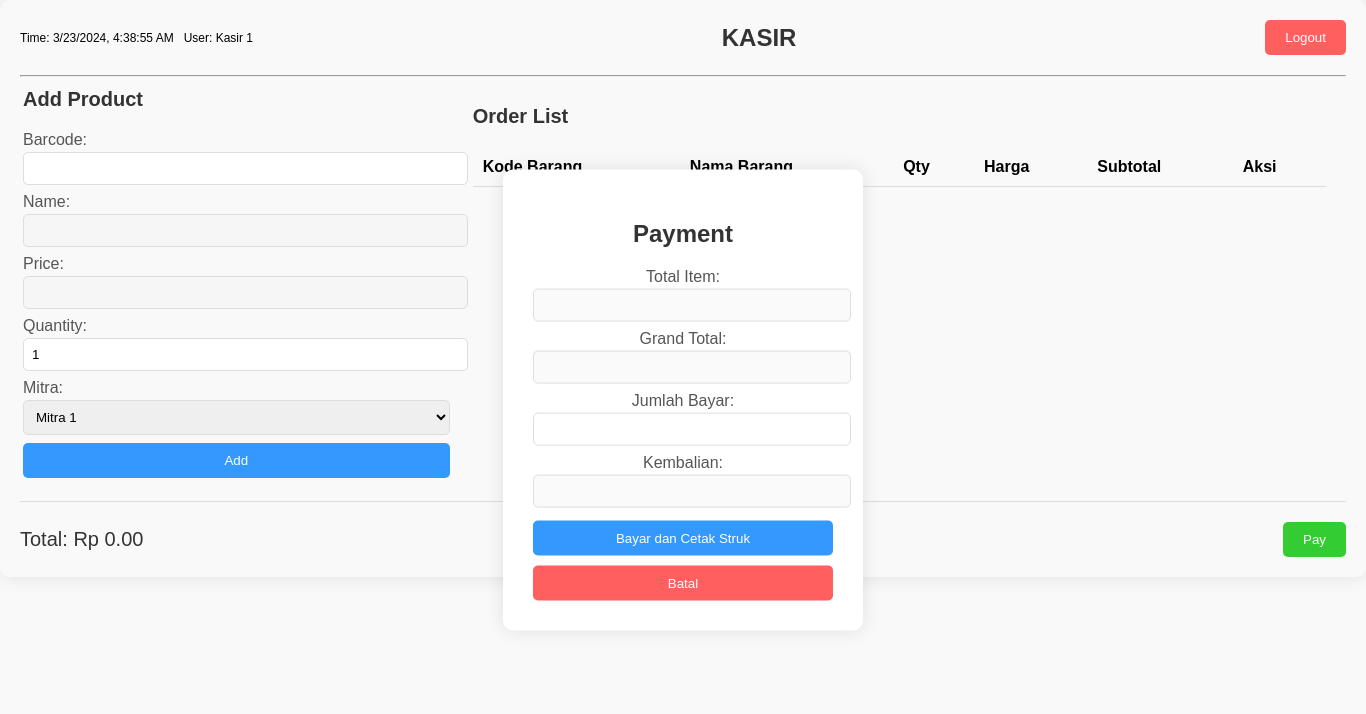
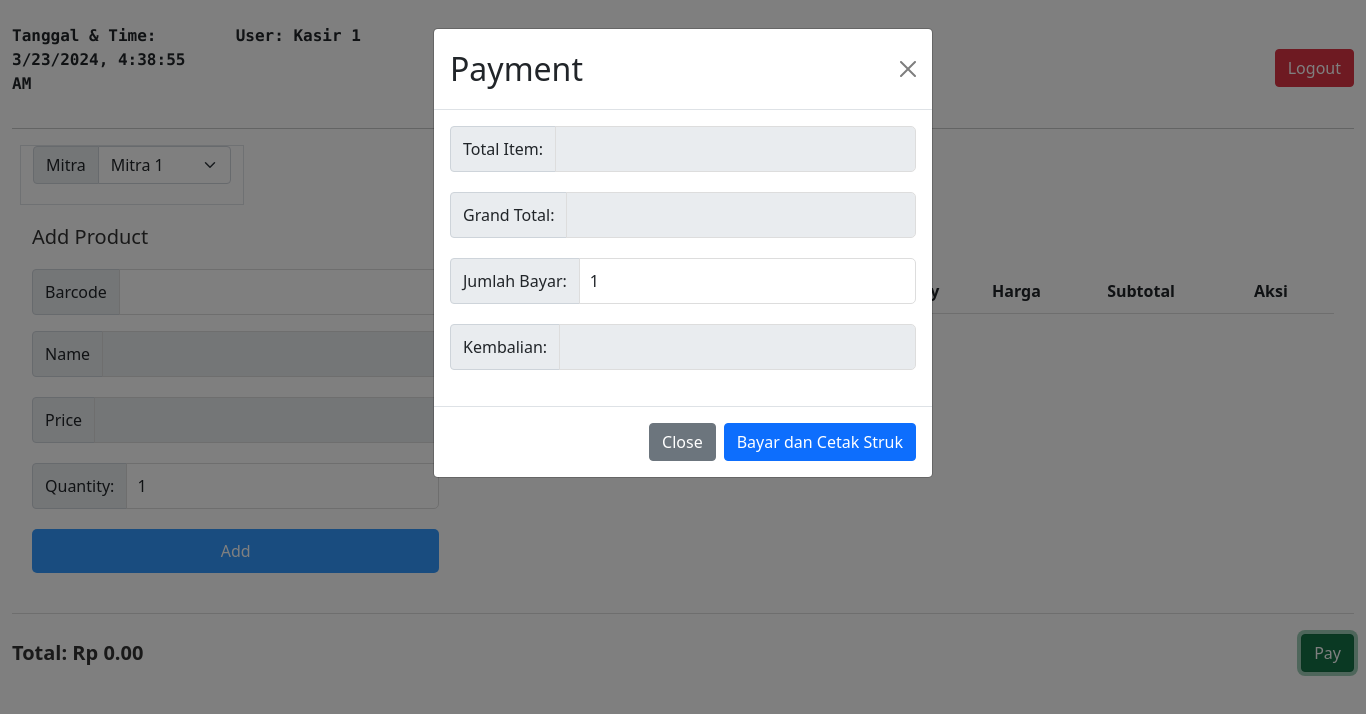
Before and after one commit to Inno013/skecho-fe, an Electron app: page views/kasir/KasirPage.html in a window 1366 px wide. Both pictures are taken after a click on the button "Pay". Drawn offline with Linux system fonts and the light colour scheme.

Commit message:
Modified KasirPage using bootstrap

```diff
--- a/assets/css/Kasir.css
+++ b/assets/css/Kasir.css
@@ -30,32 +30,18 @@ header {
   font-size: 24px;
 }
 
-
-.order {
-    flex: 2; /* Mengubah flex menjadi 2 untuk memperbesar tabel */
-    padding: 20px;
-    order: 2; /* Tukar posisi dengan .add-product */
-}
-
-.add-product {
-    flex: 1;
-    padding: 3px; /* Mengurangi padding agar bagian "Add Product" lebih kecil */
-    order: 1; /* Tukar posisi dengan .order */
-}
-
 /* Akhir dari perubahan untuk mengecilkan bagian "Add Product" dan menukarnya dengan "Order List" */
 
 /* Tambahkan gaya berikut untuk memperindah tampilan aplikasi kasir POS Anda */
 
 body {
-    font-family: 'Arial', sans-serif;
+  font-family: "Arial", sans-serif;
   margin: 0;
   padding: 0;
   background-color: #f9f9f9;
   background-size: cover; /* Agar gambar background menutupi seluruh area */
   background-repeat: no-repeat; /* Agar gambar background tidak diulang */
 }
-
 
 .container {
   max-width: 100%; /* Mengatur lebar maksimum sesuai dengan lebar layar */
@@ -69,27 +55,12 @@ header {
   display: flex;
   justify-content: space-between;
   align-items: center;
-    margin-bottom: 20px;
 }
 
 header h1 {
   margin: 0;
   font-size: 24px;
   color: #333;
-}
-
-.logout-btn {
-    padding: 10px 20px;
-    background-color: #ff5f5f;
-    color: #fff;
-    border: none;
-    border-radius: 5px;
-    cursor: pointer;
-    transition: background-color 0.3s;
-}
-
-.logout-btn:hover {
-    background-color: #ff3333;
 }
 
 section {
@@ -108,7 +79,8 @@ table {
   border-collapse: collapse;
 }
 
-table th, table td {
+table th,
+table td {
   padding: 10px;
   border-bottom: 1px solid #ddd;
   text-align: left;
@@ -118,7 +90,6 @@ table th, table td {
   margin-bottom: 20px;
 }
 
-
 input[type="text"],
 input[type="number"] {
   width: calc(100% - 20px);
@@ -126,7 +97,6 @@ input[type="number"] {
   border: 1px solid #ddd;
   border-radius: 5px;
 }
-
 
 .add-btn {
   display: block;
@@ -170,7 +140,6 @@ footer {
 
 .pay-btn:hover {
   background-color: #00b300;
-
 }
 /* Tambahkan gaya untuk mengatur tampilan pop-out */
 .payment-container {
@@ -196,25 +165,12 @@ footer {
   font-size: 24px;
 }
 
-.input-group {
-    margin-bottom: 5px; /* Mengurangi jarak antara setiap input group */
-}
-
-.input-group label {
-    display: block;
-    font-size: 16px;
-    color: #555;
-    margin-bottom: 3px; /* Mengurangi jarak bawah label */
-}
-
-.input-group input[type="text"],
-.input-group input[type="number"],
-.input-group select {
-    width: 100%;
-    padding: 8px;
-    border: 1px solid #ddd;
-    border-radius: 5px;
-    margin-bottom: 3px; /* Mengurangi jarak bawah input */
+#amount-paid[type="number"]::-webkit-inner-spin-button,
+#amount-paid[type="number"]::-webkit-outer-spin-button,
+#barcode[type="number"]::-webkit-inner-spin-button,
+#barcode[type="number"]::-webkit-outer-spin-button {
+  -webkit-appearance: none;
+  margin: 0;
 }
 
 .submit-btn {
--- a/main.js
+++ b/main.js
@@ -13,7 +13,7 @@ const createWindow = () => {
     },
   });
   win.webContents.openDevTools(); // helper only for development
-  win.loadFile("views/kasir/kasir.html");
+  win.loadFile("views/kasir/KasirPage.html");
   // win.on("close", function (e) {
   //   const choice = dialog.showMessageBoxSync(this, {
   //     type: "question",
--- a/views/kasir/KasirPage.html
+++ b/views/kasir/KasirPage.html
@@ -5,20 +5,33 @@
     <meta name="viewport" content="width=device-width, initial-scale=1.0" />
     <title>Kasir POS</title>
     <link rel="stylesheet" href="../../assets/css/Kasir.css" />
+    <link
+      rel="stylesheet"
+      href="../../assets/bootstrap/css/bootstrap.min.css" />
   </head>
   <body>
-    <div class="container">
+    <div class="container-fluid mt-4">
       <header>
-        <div class="user-info">
-            <p>Time: <span id="datetime"></span></p>
-            <p>User: Kasir 1</p>
+        <div class="row fw-bold col-md-4 align-items-start font-monospace">
+          <p class="col-md-6">Tanggal & Time: <span id="datetime"></span></p>
+          <p class="col-md-6">User: Kasir 1</p>
         </div>
-        <h1 class="title">KASIR</h1>
-        <button class="logout-btn">Logout</button>
+        <h1 class="fw-bold me-5">KASIR</h1>
+        <button class="btn btn-danger">Logout</button>
       </header>
-    <hr>
+      <hr />
+      <div class="row col-md-2 ms-2 border">
+        <div class="input-group">
+          <label class="input-group-text" for="partner">Mitra</label>
+          <select class="form-select" id="partner">
+            <option value="partner1">Mitra 1</option>
+            <option value="partner2">Mitra 2</option>
+            <option value="partner3">Mitra 3</option>
+          </select>
+        </div>
+      </div>
       <main>
-        <section class="order">
+        <section class="order col-sm-8 order-2">
           <h2>Order List</h2>
           <table id="order-table">
             <thead>
@@ -36,76 +49,165 @@
             </tbody>
           </table>
         </section>
-        <section class="add-product">
+        <section class="col-sm-4">
           <h2>Add Product</h2>
-          <div class="input-group">
-            <label for="barcode">Barcode:</label>
-            <input type="text" id="barcode" />
+          <div class="input-group mb-3">
+            <span class="input-group-text" for="barcode">Barcode</span>
+            <input class="form-control" type="number" id="barcode" />
           </div>
           <div class="input-group">
-            <label for="product-name">Name:</label>
-            <input type="text" id="product-name" disabled />
+            <span class="input-group-text" for="product-name">Name</span>
+            <input
+              class="form-control"
+              type="text"
+              id="product-name"
+              disabled />
           </div>
           <div class="input-group">
-            <label for="product-name">Price:</label>
-            <input type="text" id="price" disabled />
+            <span class="input-group-text" for="product-name">Price</span>
+            <input class="form-control" type="text" id="price" disabled />
           </div>
 
           <div class="input-group">
-            <label for="quantity">Quantity:</label>
-            <input type="number" id="quantity" min="1" value="1" />
-          </div>
-          <div class="input-group">
-            <label for="partner">Mitra:</label>
-            <select id="partner">
-              <option value="partner1">Mitra 1</option>
-              <option value="partner2">Mitra 2</option>
-              <option value="partner3">Mitra 3</option>
-              <!-- Tambahkan opsi mitra lainnya sesuai kebutuhan -->
-            </select>
+            <span class="input-group-text" for="quantity">Quantity:</span>
+            <input
+              class="form-control"
+              type="number"
+              id="quantity"
+              min="1"
+              value="1" />
           </div>
           <button class="add-btn">Add</button>
         </section>
       </main>
       <footer>
         <div class="total">
-          <label>Total:</label>
-          <span id="total-price">Rp 0.00</span>
+          <label class="fw-bold">Total:</label>
+          <span class="fw-bold" id="total-price">Rp 0.00</span>
         </div>
-        <button class="pay-btn">Pay</button>
+        <button
+          type="button"
+          class="btn btn-success"
+          data-bs-toggle="modal"
+          data-bs-target="#modalPay">
+          Pay
+        </button>
       </footer>
     </div>
 
-    <div class="payment-container">
-      <div class="payment-form">
-        <h2>Payment</h2>
-        <form id="payment-form">
+    <div
+      class="modal fade"
+      id="exampleModal"
+      tabindex="-1"
+      aria-labelledby="exampleModalLabel"
+      aria-hidden="true">
+      <div class="modal-dialog">
+        <div class="modal-content">
+          <div class="modal-header">
+            <h5 class="modal-title" id="exampleModalLabel">New message</h5>
+            <button
+              type="button"
+              class="btn-close"
+              data-bs-dismiss="modal"
+              aria-label="Close"></button>
+          </div>
+          <div class="modal-body">
+            <form>
+              <div class="mb-3">
+                <label for="recipient-name" class="col-form-label"
+                  >Recipient:</label
+                >
+                <input type="text" class="form-control" id="recipient-name" />
+              </div>
+              <div class="mb-3">
+                <label for="message-text" class="col-form-label"
+                  >Message:</label
+                >
+                <textarea class="form-control" id="message-text"></textarea>
+              </div>
+            </form>
+          </div>
+          <div class="modal-footer">
+            <button
+              type="button"
+              class="btn btn-secondary"
+              data-bs-dismiss="modal">
+              Close
+            </button>
+            <button type="button" class="btn btn-primary">Send message</button>
+          </div>
+        </div>
+      </div>
+    </div>
+
+    <div class="modal fade" id="modalPay">
+      <div class="modal-dialog">
+        <div class="modal-content">
+          <div class="modal-header">
+            <h2 class="modal-title" id="exampleModalLabel">Payment</h2>
+            <button
+              type="button"
+              class="btn-close"
+              data-bs-dismiss="modal"
+              aria-label="Close"></button>
+          </div>
+          <div class="modal-body">
+            <form>
               <div class="input-group">
-            <label for="total-item">Total Item:</label>
-            <input type="text" id="total-item" disabled />
+                <span class="input-group-text" for="total-item"
+                  >Total Item:</span
+                >
+                <input
+                  type="number"
+                  class="form-control"
+                  id="total-item"
+                  disabled />
               </div>
 
               <div class="input-group">
-            <label for="grand-total">Grand Total:</label>
-            <input type="text" id="grand-total" disabled />
+                <span class="input-group-text" for="grand-total"
+                  >Grand Total:</span
+                >
+                <input
+                  type="number"
+                  class="form-control"
+                  id="grand-total"
+                  disabled />
               </div>
 
               <div class="input-group">
-            <label for="amount-paid">Jumlah Bayar:</label>
-            <input type="text" id="amount-paid" />
+                <span class="input-group-text" for="amount-paid"
+                  >Jumlah Bayar:</span
+                >
+                <input
+                  type="number"
+                  class="form-control"
+                  id="amount-paid"
+                  min="1"
+                  value="1" />
               </div>
               <div class="input-group">
-            <label for="change">Kembalian:</label>
-            <input type="text" id="change" disabled />
+                <span class="input-group-text" for="change">Kembalian:</span>
+                <input type="text" class="form-control" id="change" disabled />
               </div>
-          <button type="submit" class="submit-btn">
+            </form>
+          </div>
+          <div class="modal-footer">
+            <button
+              type="button"
+              class="btn btn-secondary"
+              data-bs-dismiss="modal">
+              Close
+            </button>
+            <button type="button" class="btn btn-primary">
               Bayar dan Cetak Struk
             </button>
-          <button type="button" class="cancel-btn">Batal</button>
-        </form>
+          </div>
+        </div>
       </div>
     </div>
 
+    <script src="../../assets/bootstrap/js/bootstrap.min.js"></script>
     <script src="../../assets/js/kasir.js"></script>
     <script>
       // Script untuk menampilkan tanggal & waktu secara real-time
```
Lines whose indentation alone changed are shown as unchanged.
